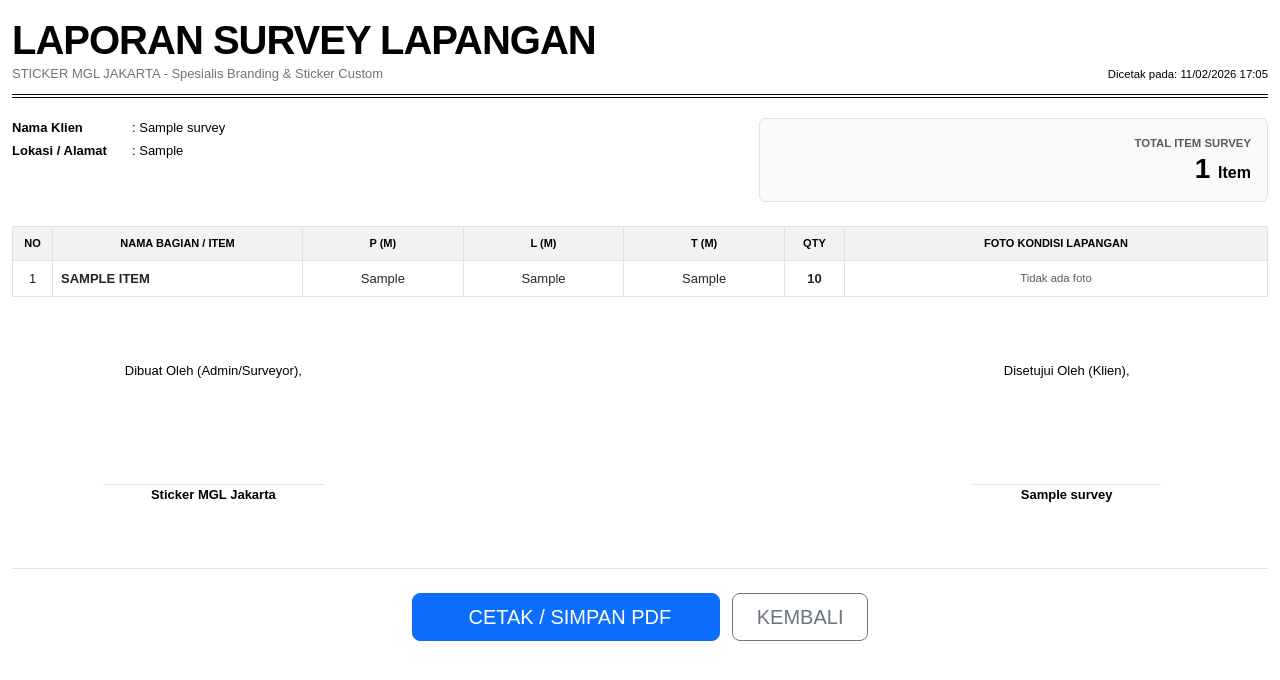
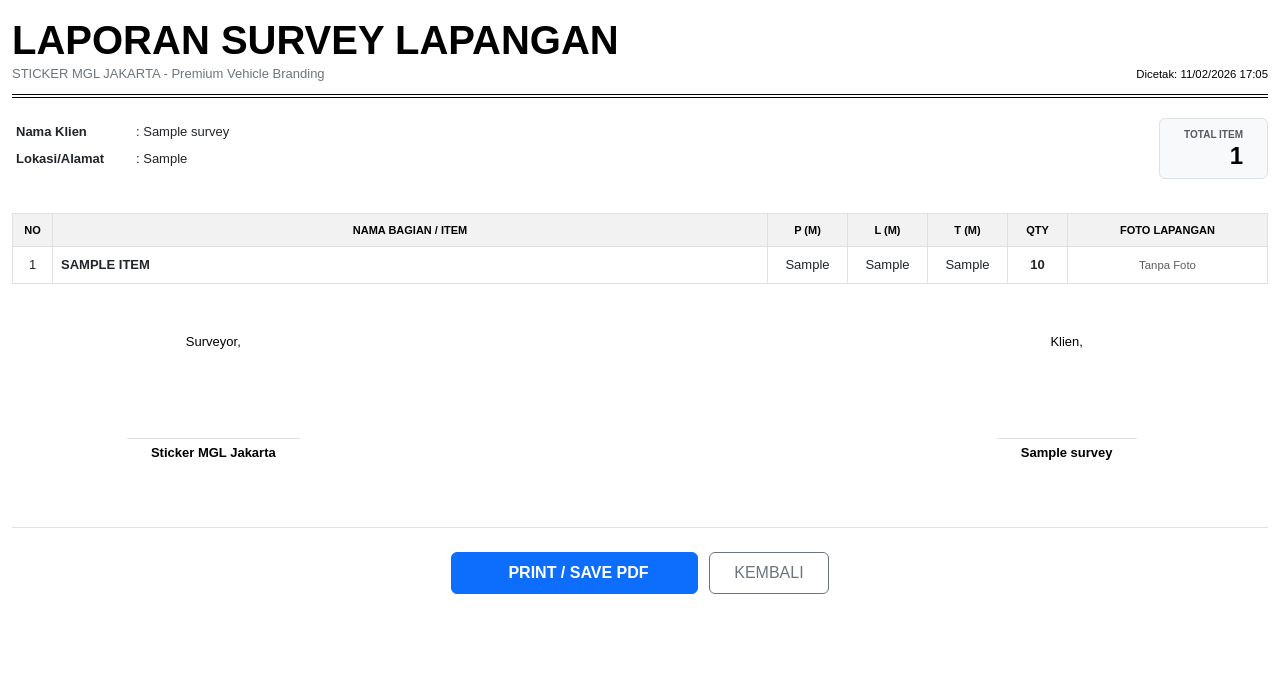
Before and after one commit to dziie-id/mgl, a PHP site: page /admin/survey-export.php?id=1 in a window 1280 px wide. Shown: the top 680 px of the page. Run offline with PHP 8.4, Linux system fonts and the light colour scheme; the visitor is signed in with stand-in values (Sample User, id 1); tables that the repository leaves empty or names only in its code hold one stand-in row (values such as "Sample post"); a stand-in replaces the project's code that opens the database connection; some libraries are stand-ins or nearby versions.

Commit message:
update admin/survey-export.php

```diff
--- a/admin/survey-export.php
+++ b/admin/survey-export.php
@@ -1,18 +1,41 @@
 <?php
+// 1. Hidupkan error reporting untuk debugging jika error 500 muncul lagi
+error_reporting(E_ALL);
+ini_set('display_errors', 1);
+
 include '../includes/db.php';
-$id = $_GET['id'];
 
+// Fungsi helper ditaruh di ATAS agar tidak error 500
+if (!function_exists('hsc')) {
+    function hsc($str) {
+        return htmlspecialchars($str ?? '', ENT_QUOTES, 'UTF-8');
+    }
+}
+
+$id = isset($_GET['id']) ? $_GET['id'] : 0;
+
+if (!$id) {
+    die("ID Survey tidak ditemukan.");
+}
+
+try {
     // Ambil data klien
     $stmt = $pdo->prepare("SELECT * FROM surveys WHERE id = ?");
     $stmt->execute([$id]);
     $client = $stmt->fetch();
 
-if (!$client) { die("Data tidak ditemukan."); }
+    if (!$client) {
+        die("Data klien tidak ditemukan di database.");
+    }
 
     // Ambil rincian item
     $items = $pdo->prepare("SELECT * FROM survey_items WHERE survey_id = ? ORDER BY id ASC");
     $items->execute([$id]);
     $survey_list = $items->fetchAll();
+
+} catch (PDOException $e) {
+    die("Kesalahan Database: " . $e->getMessage());
+}
 ?>
 <!DOCTYPE html>
 <html lang="id">
@@ -21,100 +44,81 @@ $survey_list = $items->fetchAll();
     <title>SURVEY_<?= strtoupper(str_replace(' ', '_', $client['nama_klien'])) ?></title>
     <link href="https://cdn.jsdelivr.net/npm/bootstrap@5.3.0/dist/css/bootstrap.min.css" rel="stylesheet">
     <style>
-        /* Trik Utama Auto-Landscape */
-        @page {
-            size: landscape;
-            margin: 10mm;
+        /* Paksa Landscape */
+        @page { size: landscape; margin: 10mm; }
+
+        body { background: white; color: black; font-family: 'Arial', sans-serif; font-size: 13px; }
+        .header-report { border-bottom: 4px double #000; margin-bottom: 20px; padding-bottom: 10px; }
+        .table th { background-color: #f2f2f2 !important; color: black !important; text-transform: uppercase; font-size: 11px; }
+        .img-report { width: 160px; height: 100px; object-fit: cover; border: 1px solid #ddd; border-radius: 4px; }
+
+        /* Trik agar tabel tidak hancur di HP */
+        @media screen and (max-width: 768px) {
+            body { min-width: 1000px; padding: 20px; }
+            .no-print-peringatan {
+                background: #fff3cd; padding: 15px; border: 1px solid #ffeeba;
+                margin-bottom: 20px; border-radius: 10px; text-align: center;
             }
-
-        body {
-            background: white;
-            color: black;
-            font-family: 'Arial', sans-serif;
-            font-size: 13px;
-        }
-
-        .header-report {
-            border-bottom: 4px double #000;
-            margin-bottom: 20px;
-            padding-bottom: 10px;
-        }
-
-        .table th {
-            background-color: #f2f2f2 !important;
-            color: black !important;
-            text-transform: uppercase;
-            font-size: 11px;
-            vertical-align: middle;
-        }
-
-        .img-report {
-            width: 180px; /* Lebih lebar karena landscape */
-            height: 110px;
-            object-fit: cover;
-            border: 1px solid #ddd;
-            border-radius: 4px;
-        }
-
-        .info-label {
-            font-weight: bold;
-            width: 120px;
-            display: inline-block;
         }
 
         @media print {
             .no-print { display: none !important; }
-            body { -webkit-print-color-adjust: exact; }
-            .table { width: 100% !important; }
+            body { -webkit-print-color-adjust: exact; padding: 0; min-width: 100% !important; }
         }
     </style>
 </head>
 <body onload="window.print()">
 
     <div class="container-fluid py-3">
+
+        <!-- Peringatan Khusus Mobile (Hanya muncul di layar HP) -->
+        <div class="no-print d-md-none no-print-peringatan">
+            <strong><i class="fa fa-info-circle"></i> TIPS ANDROID:</strong><br>
+            Saat menu print muncul, klik <b>"Tanda Panah Bawah"</b> -> pilih <b>"Orientasi"</b> -> ubah ke <b>"Landscape"</b>.
+        </div>
+
         <!-- HEADER -->
         <div class="header-report d-flex justify-content-between align-items-end">
             <div>
-                <h1 class="fw-bold mb-0" style="letter-spacing: -1px;">LAPORAN SURVEY LAPANGAN</h1>
-                <p class="mb-0 text-secondary">STICKER MGL JAKARTA - Spesialis Branding & Sticker Custom</p>
+                <h1 class="fw-bold mb-0">LAPORAN SURVEY LAPANGAN</h1>
+                <p class="mb-0 text-secondary">STICKER MGL JAKARTA - Premium Vehicle Branding</p>
             </div>
-            <div class="text-end">
-                <p class="mb-0 small">Dicetak pada: <?= date('d/m/Y H:i') ?></p>
+            <div class="text-end small">
+                Dicetak: <?= date('d/m/Y H:i') ?>
             </div>
         </div>
 
         <!-- INFO KLIEN -->
         <div class="row mb-4">
-            <div class="col-7">
-                <div class="mb-1"><span class="info-label">Nama Klien</span>: <?= hsc($client['nama_klien']) ?></div>
-                <div class="mb-1"><span class="info-label">Lokasi / Alamat</span>: <?= hsc($client['lokasi']) ?></div>
+            <div class="col-8">
+                <table class="table table-borderless table-sm w-auto">
+                    <tr><td width="120" class="fw-bold">Nama Klien</td><td>: <?= hsc($client['nama_klien']) ?></td></tr>
+                    <tr><td class="fw-bold">Lokasi/Alamat</td><td>: <?= hsc($client['lokasi']) ?></td></tr>
+                </table>
             </div>
-            <div class="col-5 text-end">
-                <div class="p-3 border rounded bg-light">
-                    <small class="d-block text-uppercase fw-bold text-muted">Total Item Survey</small>
-                    <h3 class="mb-0 fw-bold"><?= count($survey_list) ?> <small class="fs-6">Item</small></h3>
+            <div class="col-4 text-end">
+                <div class="p-2 border rounded bg-light d-inline-block px-4">
+                    <small class="text-uppercase fw-bold text-muted d-block" style="font-size: 10px;">Total Item</small>
+                    <h4 class="mb-0 fw-bold"><?= count($survey_list) ?></h4>
                 </div>
             </div>
         </div>
 
-        <!-- TABEL DATA (Lebih Luas) -->
+        <!-- TABEL DATA -->
         <table class="table table-bordered align-middle">
-            <thead>
+            <thead class="table-light">
                 <tr class="text-center">
-                    <th style="width: 40px;">No</th>
-                    <th style="width: 250px;">Nama Bagian / Item</th>
-                    <th>P (m)</th>
-                    <th>L (m)</th>
-                    <th>T (m)</th>
-                    <th style="width: 60px;">Qty</th>
-                    <th>Foto Kondisi Lapangan</th>
+                    <th width="40">No</th>
+                    <th>Nama Bagian / Item</th>
+                    <th width="80">P (m)</th>
+                    <th width="80">L (m)</th>
+                    <th width="80">T (m)</th>
+                    <th width="60">Qty</th>
+                    <th width="200">Foto Lapangan</th>
                 </tr>
             </thead>
             <tbody>
-                <?php
-                $no = 1;
-                foreach($survey_list as $itm):
-                ?>
+                <?php $no = 1; foreach($survey_list as $itm): ?>
                 <tr>
                     <td class="text-center"><?= $no++ ?></td>
                     <td class="fw-bold text-uppercase"><?= hsc($itm['nama_bagian']) ?></td>
@@ -122,11 +126,13 @@ $survey_list = $items->fetchAll();
                     <td class="text-center"><?= $itm['l'] ?: '-' ?></td>
                     <td class="text-center"><?= $itm['t'] ?: '-' ?></td>
                     <td class="text-center fw-bold"><?= $itm['qty'] ?></td>
-                    <td class="text-center py-2">
-                        <?php if(!empty($itm['foto_item']) && file_exists("../uploads/survey/".$itm['foto_item'])): ?>
-                            <img src="../uploads/survey/<?= $itm['foto_item'] ?>" class="img-report">
+                    <td class="text-center">
+                        <?php
+                        $img_path = "../uploads/survey/" . $itm['foto_item'];
+                        if(!empty($itm['foto_item']) && file_exists($img_path)): ?>
+                            <img src="<?= $img_path ?>" class="img-report">
                         <?php else: ?>
-                            <div class="text-muted small">Tidak ada foto</div>
+                            <span class="text-muted small">Tanpa Foto</span>
                         <?php endif; ?>
                     </td>
                 </tr>
@@ -134,37 +140,29 @@ $survey_list = $items->fetchAll();
             </tbody>
         </table>
 
-        <!-- TANDA TANGAN -->
-        <div class="mt-5 pt-3 row text-center">
+        <!-- FOOTER TANDA TANGAN -->
+        <div class="mt-5 row text-center">
             <div class="col-4">
-                <p class="mb-5">Dibuat Oleh (Admin/Surveyor),</p>
+                <p class="mb-5">Surveyor,</p>
                 <br><br>
-                <p class="fw-bold border-top d-inline-block px-5 mt-3">Sticker MGL Jakarta</p>
+                <p class="fw-bold border-top d-inline-block px-4 pt-1">Sticker MGL Jakarta</p>
             </div>
             <div class="col-4"></div>
             <div class="col-4">
-                <p class="mb-5">Disetujui Oleh (Klien),</p>
+                <p class="mb-5">Klien,</p>
                 <br><br>
-                <p class="fw-bold border-top d-inline-block px-5 mt-3"><?= hsc($client['nama_klien']) ?></p>
+                <p class="fw-bold border-top d-inline-block px-4 pt-1"><?= hsc($client['nama_klien']) ?></p>
             </div>
         </div>
 
-        <!-- TOMBOL KONTROL (Hanya muncul di layar) -->
+        <!-- BUTTONS -->
         <div class="no-print mt-5 text-center border-top pt-4">
-            <button onclick="window.print()" class="btn btn-primary btn-lg px-5 me-2">
-                <i class="fa-solid fa-print me-2"></i> CETAK / SIMPAN PDF
+            <button onclick="window.print()" class="btn btn-primary px-5 py-2 fw-bold">
+                <i class="fa fa-print me-2"></i> PRINT / SAVE PDF
             </button>
-            <a href="survey-view.php?id=<?= $id ?>" class="btn btn-outline-secondary btn-lg px-4">
-                KEMBALI
-            </a>
+            <a href="survey-view.php?id=<?= $id ?>" class="btn btn-outline-secondary px-4 py-2 ms-2">KEMBALI</a>
         </div>
     </div>
 
 </body>
 </html>
-<?php
-// Fungsi helper biar aman dari XSS
-function hsc($str) {
-    return htmlspecialchars($str, ENT_QUOTES, 'UTF-8');
-}
-?>
```
Lines whose indentation alone changed are shown as unchanged.
